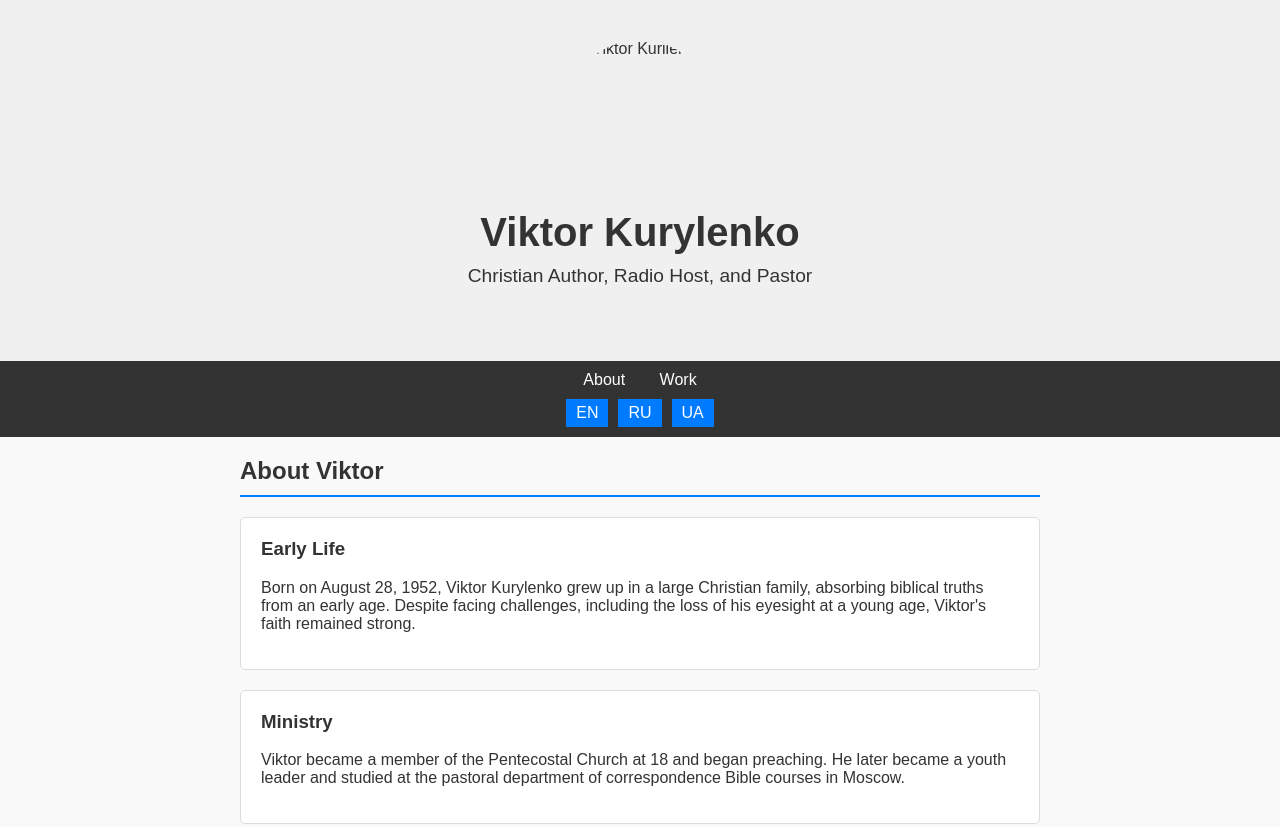
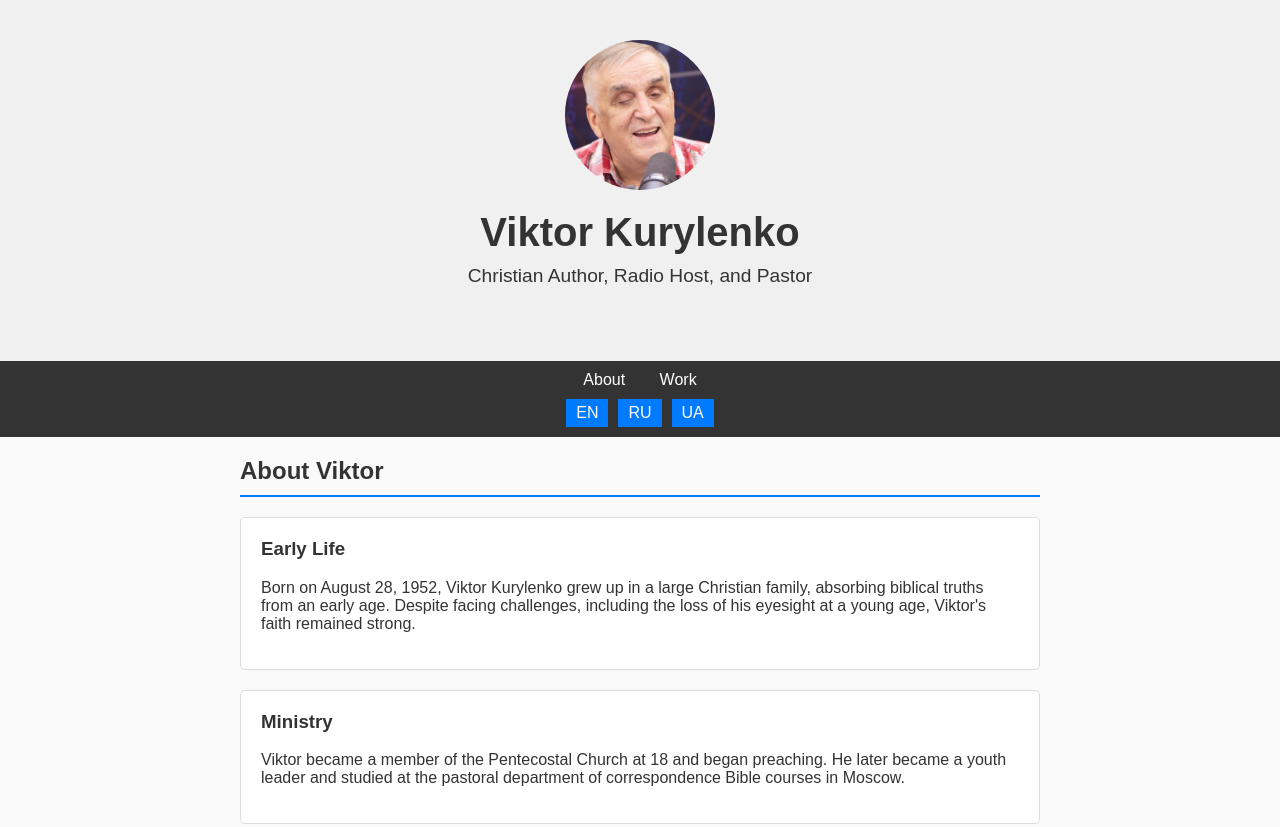
Before and after one commit to MAKAka228bombom/Medak.github.io, a plain HTML site: page index.html in a window 1280 px wide. Shown: the top 827 px of the page. Drawn offline with Linux system fonts and the light colour scheme.

Commit message:
Update index.html

```diff
--- a/index.html
+++ b/index.html
@@ -8,7 +8,7 @@
 </head>
 <body>
     <header>
-        <img src="./pictures/Снимок экрана 2024-09-18 в 4.42.09 PM.png" alt="Viktor Kurilenko" class="profile-photo">
+        <img src="./victorpic.jpeg" alt="Viktor Kurilenko" class="profile-photo">
         <h1 id="title">Viktor Kurylenko</h1>
         <p id="subtitle">Christian Author, Radio Host, and Pastor</p>
         <button id="learn-more-btn"></button>
```
